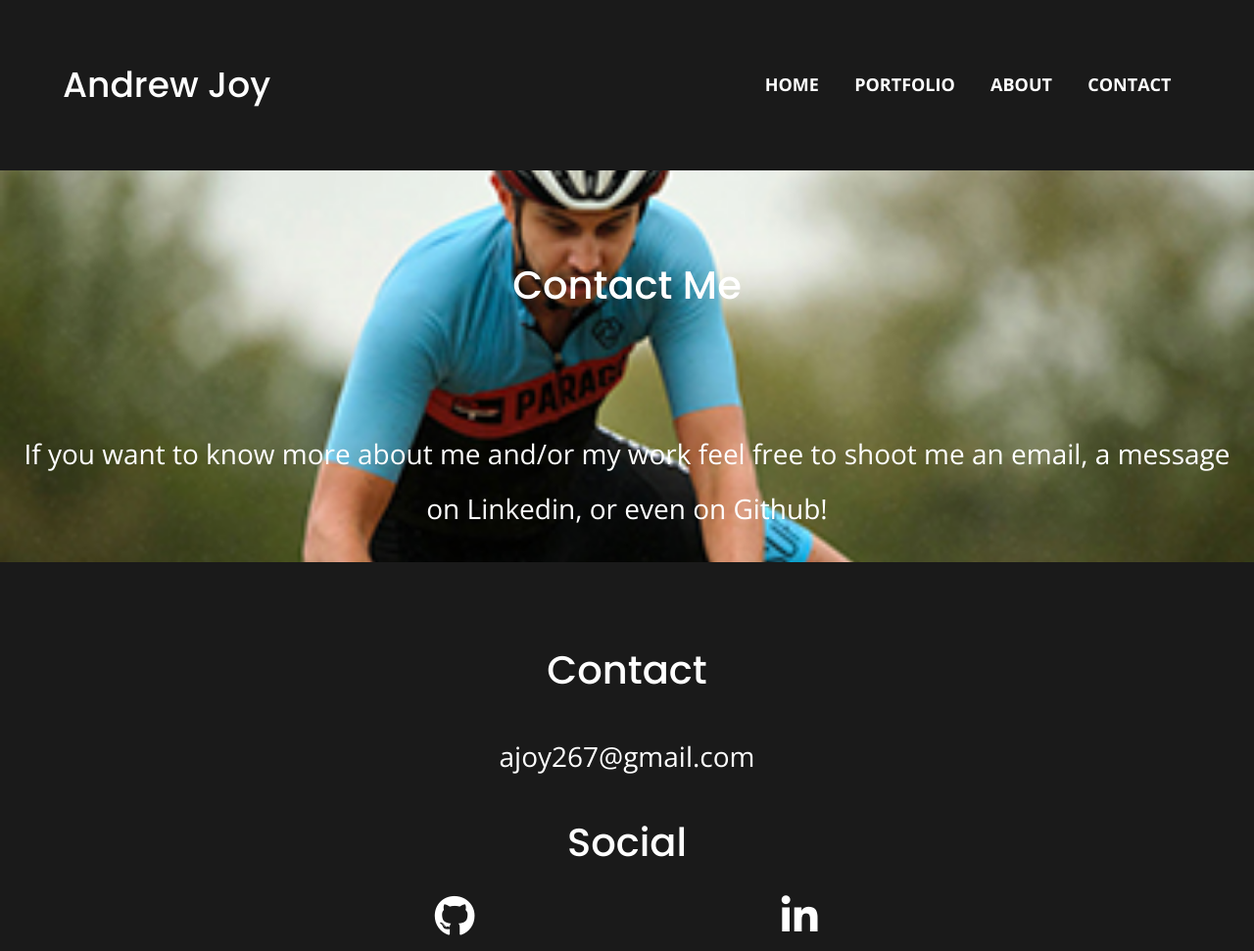
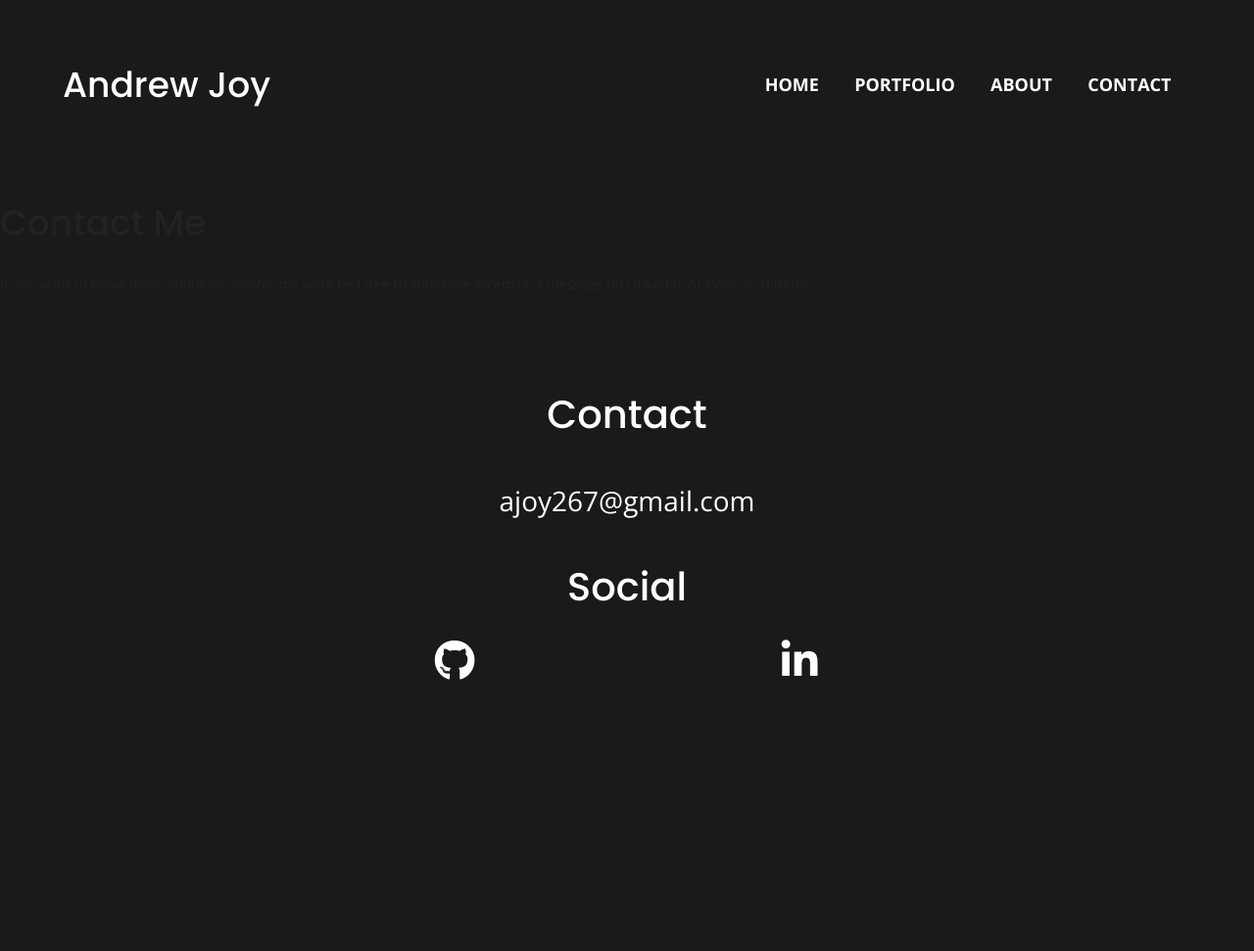
Before and after one commit to ajoy267/my-website2.0, a website: page contact/index.html in a window 1280 px wide. Shown: the whole page at 98% size. After the commit the page ends 800 px from the top, so only its background shows below. Drawn offline with nearby package versions, Linux system fonts and the light colour scheme; files that its build step writes are made by us from their sources; files whose address does not match are found by name.

Commit message:
removing contact page

```diff
--- a/css/main.css
+++ b/css/main.css
@@ -362,31 +362,6 @@ footer .copyright {
 }
 
 
-/***** Contact Page *****/
-.contact-me {
-  display: flex;
-  justify-content: center;
-  align-items: center;
-  flex-flow: row wrap;
-  color: #ffffff;
-  background-image: url(../img/jumping.jpg);
-  background-size: cover;
-  background-position: center;
-  min-height: 400px;
-}
-.contact-me h2 {
-  font-size: 2.25em;
-  text-align: center;
-  margin: 50px 0 0 0;
-}
-.contact-me p {
-  font-size: 1.5em;
-  text-align: center;
-  margin: 50px 0 0 0;
-  padding-left: 10px;
-  padding-right: 10px;
-}
-
 /* ==========================================================================
    Helper classes
    ========================================================================== */
@@ -549,16 +524,6 @@ footer .copyright {
     line-height: 1.75;
   }
 
-  /***** Contact Page *****/
-  .contact-me h2 {
-    font-size: 3em;
-    line-height: 2;
-  }
-  .contact-me p {
-    font-size: 2em;
-    line-height: 2;
-  }
-
   /* Footer */
   footer h4{
     font-size: 3em;
@@ -612,16 +577,6 @@ footer .copyright {
   .portfolio p {
     font-size: 1.5em;
     line-height: 1.75;
-  }
-
-  /***** Contact Page *****/
-  .contact-me h2 {
-    font-size: 2.5em;
-    line-height: 2;
-  }
-  .contact-me p {
-    font-size: 1.75em;
-    line-height: 2;
   }
 
   /* Footer */
```
Also changed, not shown: index.html (+0 -1 lines).
